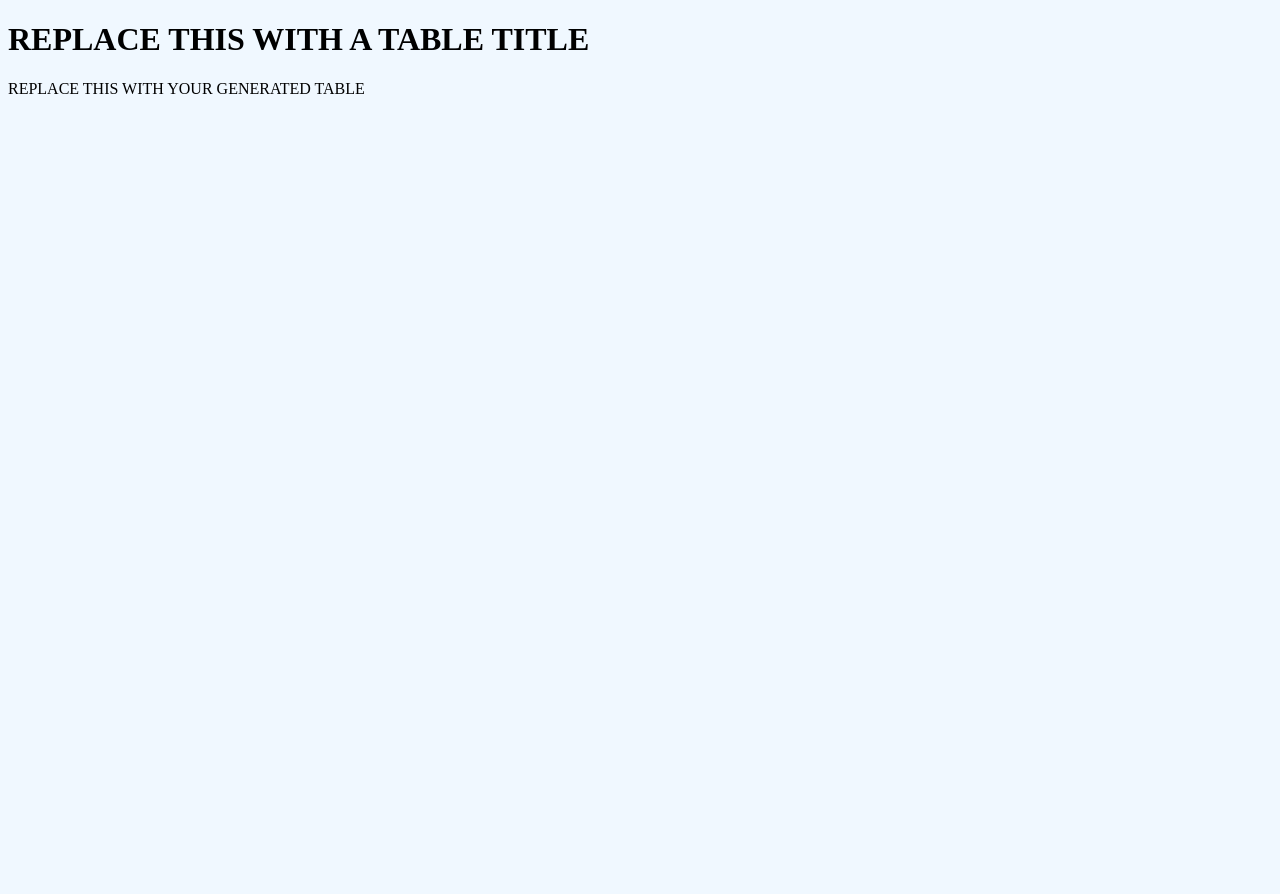
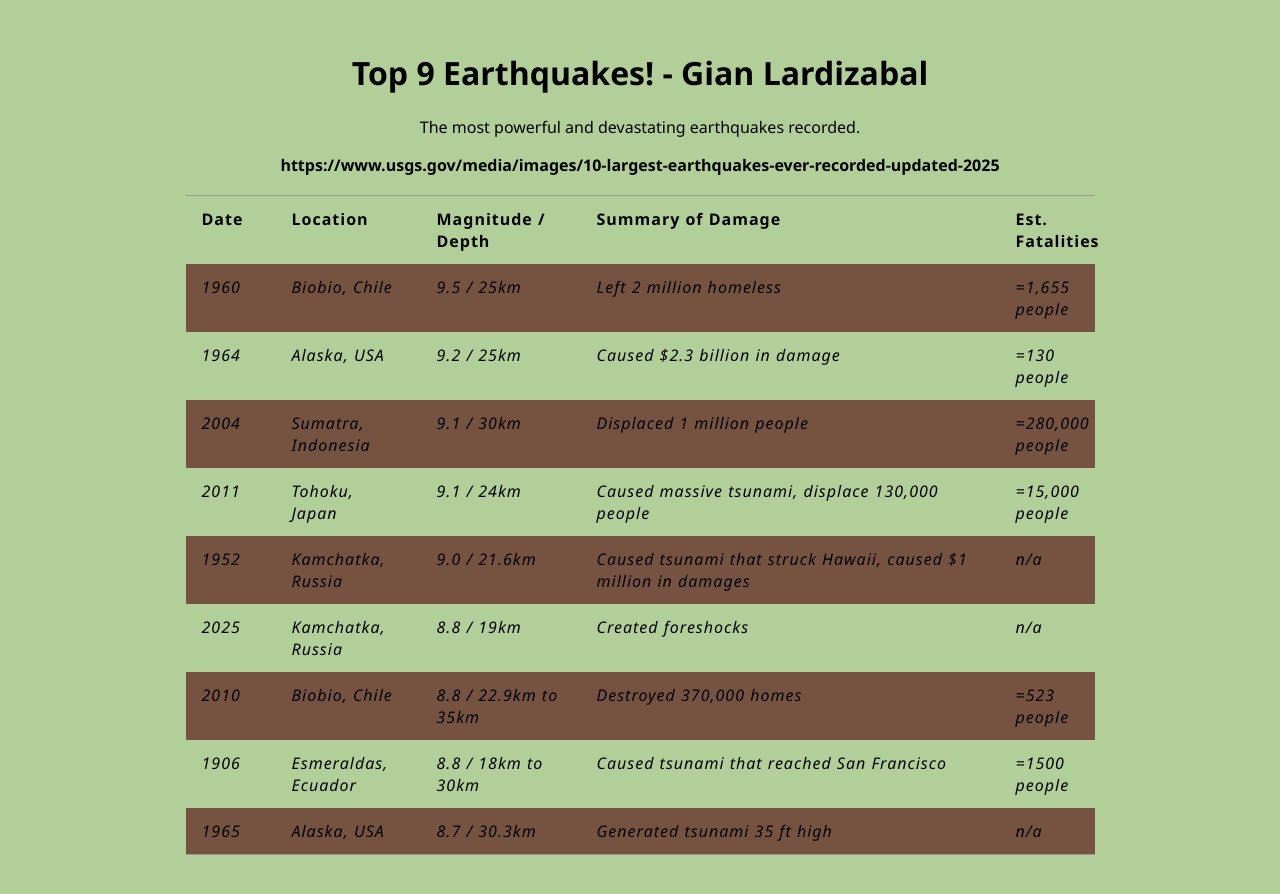
Before and after one commit to rvcc-grid/fa26-tables-gnaollol, a plain HTML site: page index.html in a window 1280 px wide. Before the commit the page ends 800 px from the top, so only its background shows below. Drawn offline with Linux system fonts and the light colour scheme.

Commit message:
Completed earthquake tables

```diff
--- /dev/null
+++ b/css/style.css
@@ -0,0 +1,29 @@
+body {
+  background-color: #6a4a3a;
+  margin: 0;
+}
+
+.hero {
+  background-color: #b3cf99;
+  padding-top: 30px;
+  padding-bottom: 30px;
+}
+
+html {
+  font-family: 'Segoe UI', Tahoma, Geneva, Verdana, sans-serif
+}
+
+h1 {
+  text-align: center;
+}
+
+.subtitle {
+  text-align: center;
+  font-weight: 300;
+}
+
+caption {
+  text-align: center;
+  font-weight: 600;
+  padding-bottom: 1.2rem;
+}
--- a/index.html
+++ b/index.html
@@ -1,13 +1,141 @@
 <!DOCTYPE html>
 <html lang="en">
+
 <head>
   <meta charset="UTF-8" />
   <meta name="viewport" content="width=device-width, initial-scale=1.0" />
-    <title>Table</title>
-    <link rel="stylesheet" href="style.css" />
+  <title> tables </title>
+  <link rel="stylesheet" href="./css/style.css" />
 </head>
+
 <body>
-    <h1>REPLACE THIS WITH A TABLE TITLE</h1>
-    <div class="table-container">REPLACE THIS WITH YOUR GENERATED TABLE</div>
+  <header class="hero">
+    <h1> Top 9 Earthquakes! - Gian Lardizabal</h1>
+    <p class="subtitle"> The most powerful and devastating earthquakes recorded. </p>
+  <div class="table-container">
+    <style>
+
+      .tg {
+        table-layout: fixed;
+        width: 750px;
+        margin: 10px auto;
+        border-collapse: collapse;
+        border-top: 1px solid #999999;
+        border-bottom: 1px solid #999999;
+      }
+
+      .tg th, .tg td {
+        padding: 12px 16px;
+        text-align: left;
+        vertical-align: top;
+        letter-spacing: 1px;
+      }
+
+      .tg td{
+        font-style: italic;
+      }
+
+     tfoot{
+      border-top: 1px solid #999999;
+     }
+
+     .tg .col-date { width: 10%; }
+     .tg .col-location { width: 20%; }
+     .tg .col-magnitude { width: 18%; }
+     .tg .col-damage { width: 37%; }
+     .tg .col-deaths { width: 15%; }
+
+      tbody tr:nth-child(odd){
+        background-color: #765341;
+      }
+
+    </style>
+    <table class="tg" style="table-layout:fixed;width:861px">
+      <caption> https://www.usgs.gov/media/images/10-largest-earthquakes-ever-recorded-updated-2025 </caption>
+      <colgroup>
+        <col style="width:90px">
+        <col style="width:145px">
+        <col style="width:160px">
+        <col style="width:419px">
+        <col style="width:95px">
+      </colgroup>
+      <thead>
+        <tr>
+          <th>Date</th>
+          <th>Location </th>
+          <th>Magnitude / Depth </th>
+          <th>Summary of Damage </th>
+          <th>Est. Fatalities</th>
+        </tr>
+      </thead>
+      <tbody>
+        <tr>
+          <td>1960</td>
+          <td>Biobio, Chile</td>
+          <td>9.5 / 25km</td>
+          <td>Left 2 million homeless</td>
+          <td>=1,655 people</td>
+        </tr>
+        <tr>
+          <td>1964</td>
+          <td class="tg-pfa9">Alaska, USA</td>
+          <td>9.2 / 25km</td>
+          <td>Caused $2.3 billion in damage</td>
+          <td>=130 people</td>
+        </tr>
+        <tr>
+          <td>2004</td>
+          <td class="tg-pfa9">Sumatra, Indonesia</td>
+          <td class="tg-pfa9">9.1 / 30km</td>
+          <td>Displaced 1 million people</td>
+          <td>=280,000 people</td>
+        </tr>
+        <tr>
+          <td>2011</td>
+          <td class="tg-pfa9">Tohoku, Japan</td>
+          <td class="tg-pfa9">9.1 / 24km</td>
+          <td class="tg-pfa9">Caused massive tsunami, displace 130,000 people </td>
+          <td>=15,000 people</td>
+        </tr>
+        <tr>
+          <td>1952</td>
+          <td class="tg-pfa9">Kamchatka, Russia</td>
+          <td class="tg-pfa9">9.0 / 21.6km</td>
+          <td class="tg-pfa9">Caused tsunami that struck Hawaii, caused $1 million in damages</td>
+          <td>n/a</td>
+        </tr>
+        <tr>
+          <td>2025</td>
+          <td class="tg-pfa9">Kamchatka, Russia</td>
+          <td class="tg-pfa9">8.8 / 19km</td>
+          <td class="tg-pfa9">Created foreshocks</td>
+          <td>n/a</td>
+        </tr>
+        <tr>
+          <td>2010</td>
+          <td class="tg-pfa9">Biobio, Chile</td>
+          <td class="tg-pfa9">8.8 / 22.9km to 35km</td>
+          <td class="tg-pfa9">Destroyed 370,000 homes</td>
+          <td>=523 people</td>
+        </tr>
+        <tr>
+          <td>1906</td>
+          <td class="tg-pfa9">Esmeraldas, Ecuador</td>
+          <td class="tg-pfa9">8.8 / 18km to 30km </td>
+          <td class="tg-pfa9">Caused tsunami that reached San Francisco</td>
+          <td>=1500 people</td>
+        </tr>
+        <tr>
+          <td>1965</td>
+          <td class="tg-pfa9">Alaska, USA</td>
+          <td class="tg-pfa9">8.7 / 30.3km</td>
+          <td class="tg-pfa9">Generated tsunami 35 ft high </td>
+          <td>n/a</td>
+        </tr>
+      </tbody>
+    </table>
+  </div>
+  </header>
 </body>
+
 </html>
--- a/style.css
+++ /dev/null
@@ -1,3 +0,0 @@
-body {
-  background-color: aliceblue;
-}
```
Lines whose indentation alone changed are shown as unchanged.
